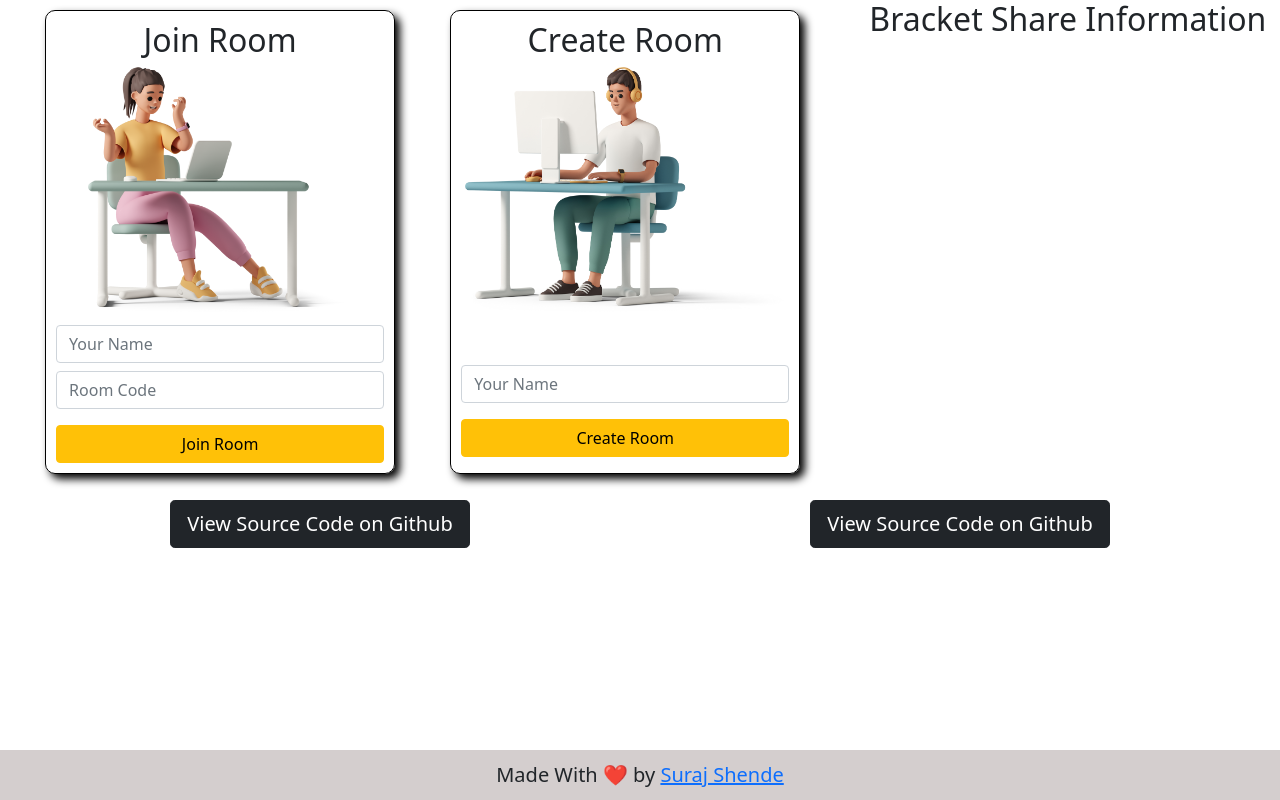
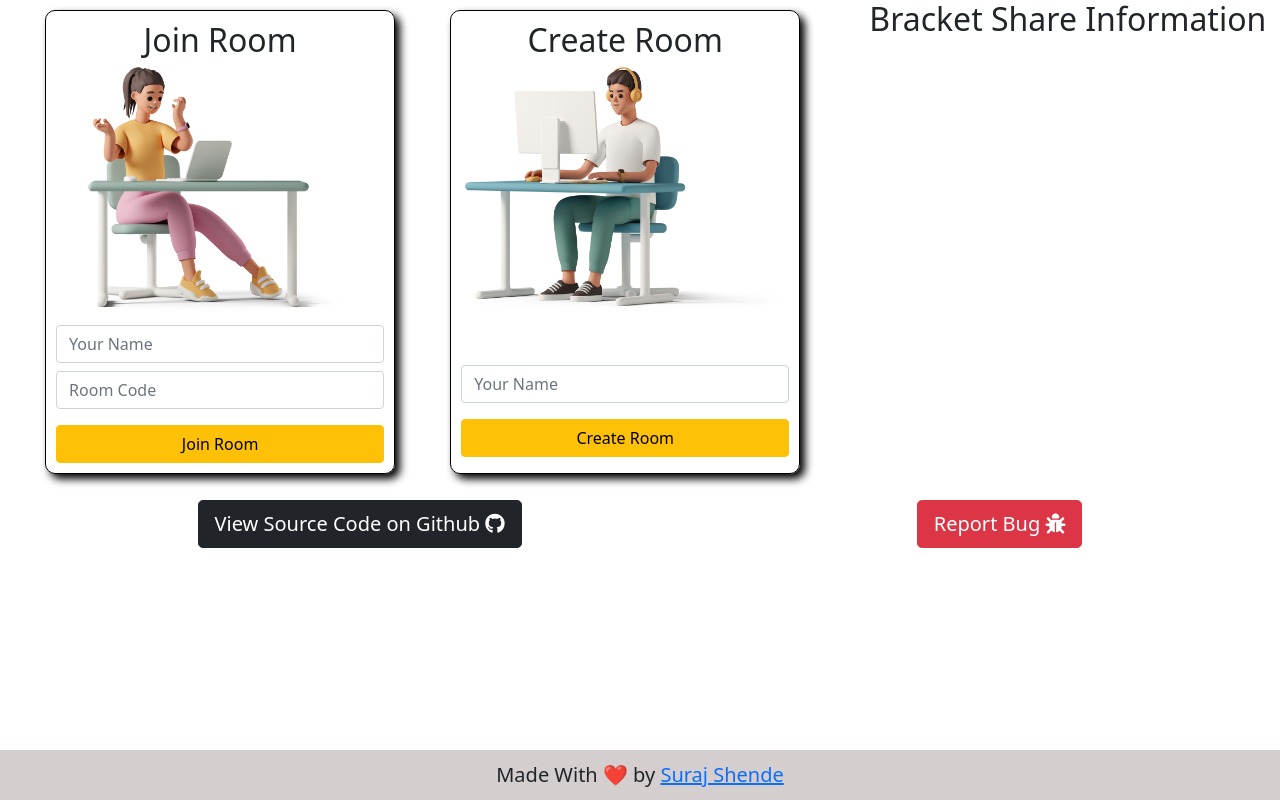
Before and after one commit to surajshende247/bracket-share, a React (Create React App) app in the folder client/: page / in a window 1280 px wide. Built offline with nearby package versions, Linux system fonts and the light colour scheme; no server answers.

Commit message:
add: GitHub Source Code and Report Bug button

```diff
--- a/client/src/views/Home/Home.js
+++ b/client/src/views/Home/Home.js
@@ -74,8 +74,8 @@ function Home() {
                 </div>
             </div>
             <div className="d-flex flex-row d-flex justify-content-around">
-                <button className="btn btn-lg btn-dark  mt-3"> View Source Code on Github</button>
-                <button className="btn btn-lg btn-dark  mt-3"> View Source Code on Github</button>
+                <a href="https://github.com/surajshende247/bracket-share" target="_blank" className="btn btn-lg btn-dark  mt-3"> View Source Code on Github <i className="fa fa-github"></i></a>
+                <a href="https://github.com/surajshende247/bracket-share/issues/new" target="_blank" className="btn btn-lg btn-danger  mt-3"> Report Bug <i className="fa fa-bug"></i></a>
             </div>
             <footer className="footer">
                 <div className="container text-center">
```
